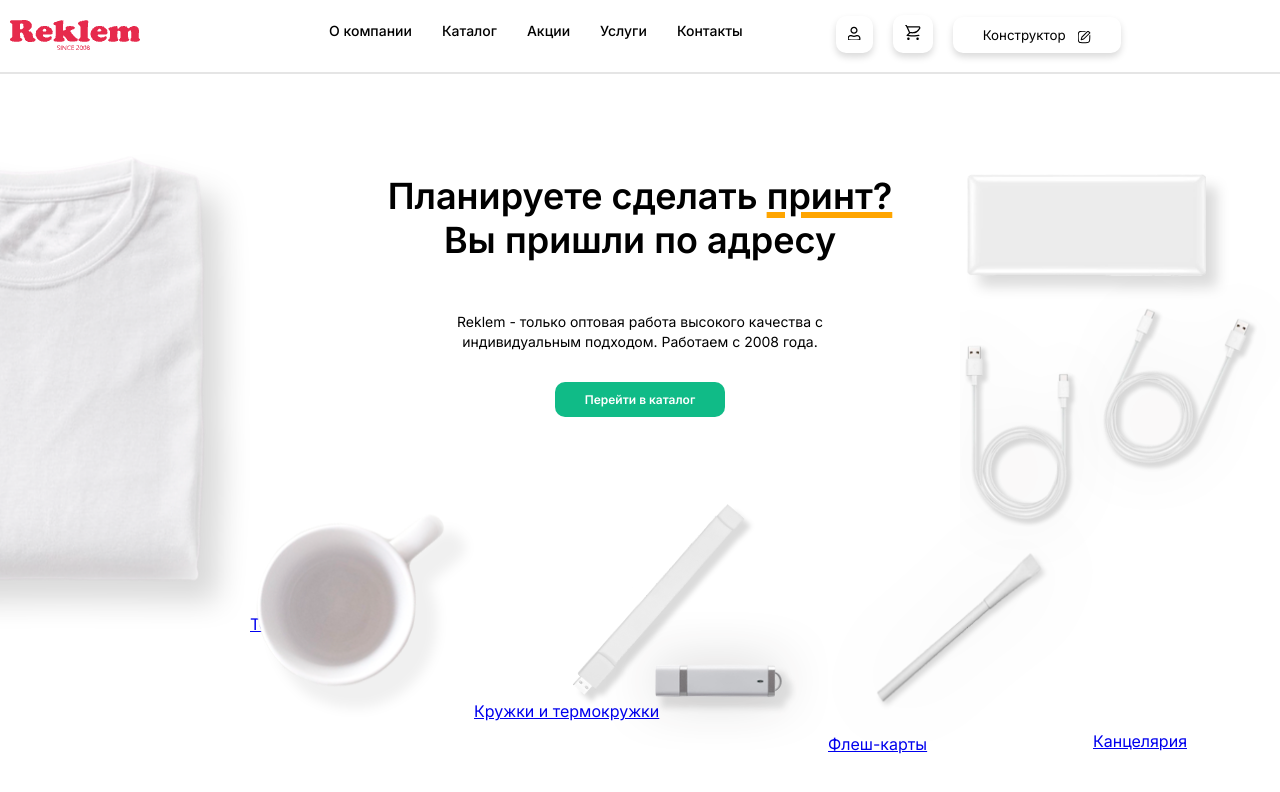
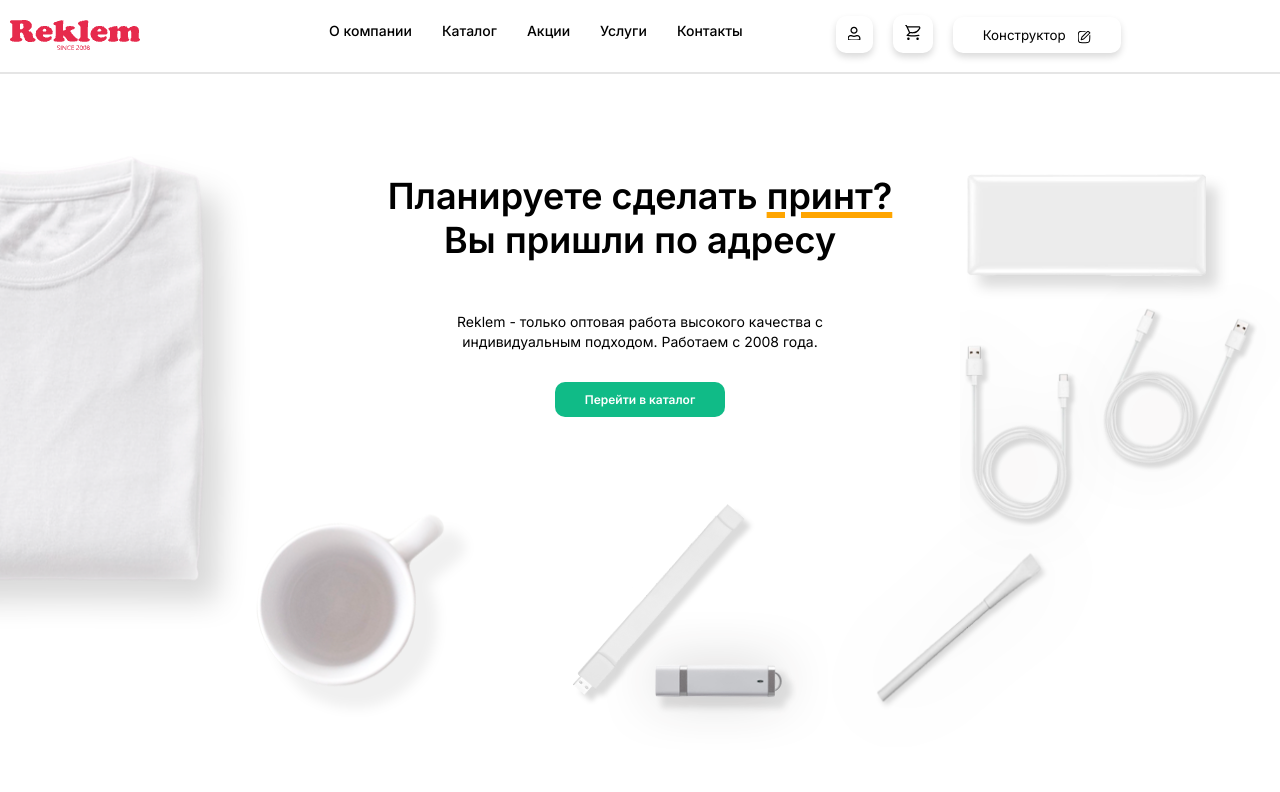
Before and after one commit to daniarmakyev/Reklem, a React (Create React App) app: page / in a window 1280 px wide. Shown: the top 792 px of the page. Built offline with nearby package versions, Linux system fonts and the light colour scheme.

Commit message:
updateGoTo

```diff
--- a/src/components/GoToDire/GoToDire.jsx
+++ b/src/components/GoToDire/GoToDire.jsx
@@ -16,22 +16,22 @@ function GoToDire({ }) {
                 <a href="#" className="go-links">
                     <img className="images coftaOne" src={require('../../images/cofta.png')} alt="Cofta One" />
                     <img className="coftaTwo images" src={require('../../images/coftaTwo.png')} alt="Cofta Two" />
-                    <span className="">Текстиль</span>
+                    <span className="label cofta-text">Текстиль</span>
                 </a>
-                <a href="#" className="go-links">
+                <a href="#" className="go-links crujka-text">
                     <img className="images crujkaOne" src={require('../../images/crujka.png')} alt="Crujka One" />
                     <img className="crujkaTwo images" src={require('../../images/crujkaTwo.png')} alt="Crujka Two" />
-                    <span className="">Кружки и термокружки</span>
+                    <span className="label ">Кружки и термокружки</span>
                 </a>
                 <a href="#" className="go-links">
                     <img className="images fleshkaOne" src={require('../../images/fleshka.png')} alt="Fleshka One" />
                     <img className="fleshkaTwo images" src={require('../../images/fleshkaTwo.png')} alt="Fleshka Two" />
-                    <span className="">Флеш-карты</span>
+                    <span className="label">Флеш-карты</span>
                 </a>
                 <a href="#" className="go-links">
                     <img className="images penOne" src={require('../../images/pen.png')} alt="Pen One" />
                     <img className="penTwo images" src={require('../../images/penTwo.png')} alt="Pen Two" />
-                    <span className="">Канцелярия</span>
+                    <span className="label">Канцелярия</span>
                 </a>
                 <a href="#" className="go-links">
                     <img className="images electroOne" src={require('../../images/electro.png')} alt="Electro One" />
--- a/src/components/GoToDire/go-to-dire.css
+++ b/src/components/GoToDire/go-to-dire.css
@@ -159,13 +159,26 @@
   .label {
     position: absolute;
     opacity: 0;
-    top: 0;
+    bottom: 0;
+    left: 5%;
     transition: opacity 0.3s ease;
+    color: black;
+    text-wrap: nowrap;
+  }
+
+
+
+  .crujka-text{
+    height: 220px;
   }
 
   .go-links:hover .label {
     opacity: 1;
   }
+
+  .cofta-text {
+    left: 60%;
+}
 
 @media screen and (max-width: 1580px){
     .background-inner a:nth-child(1) img{
@@ -285,4 +298,19 @@
     .background-inner a:nth-child(4){
         top: 420px;
     }
+
+    .text-center:first-child {
+        margin-bottom: 20px;
+        margin-top: 50px;
+    }
+
+    .crujka-text {
+        height: 100px;
+    }
+
+    .label {
+        font-size: 13px;
+        text-wrap: wrap;
+    }
+
 }
```
